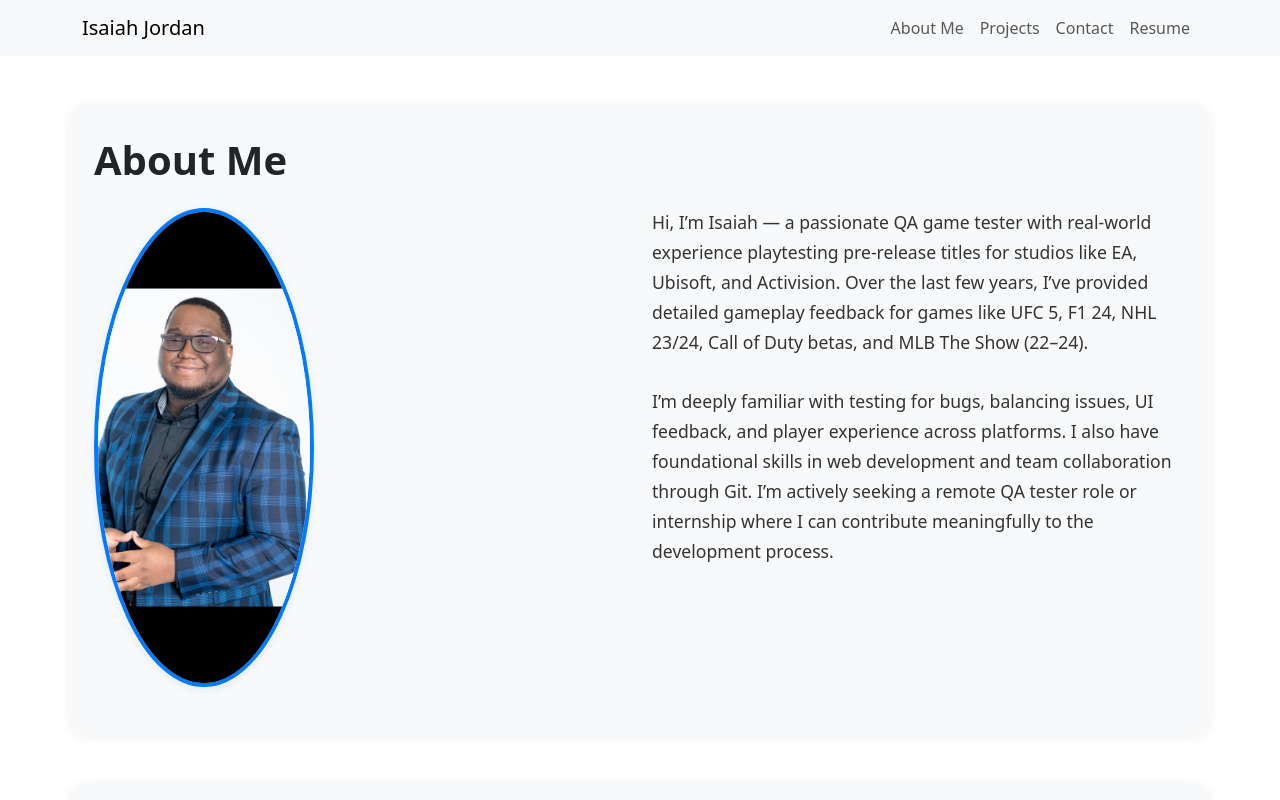
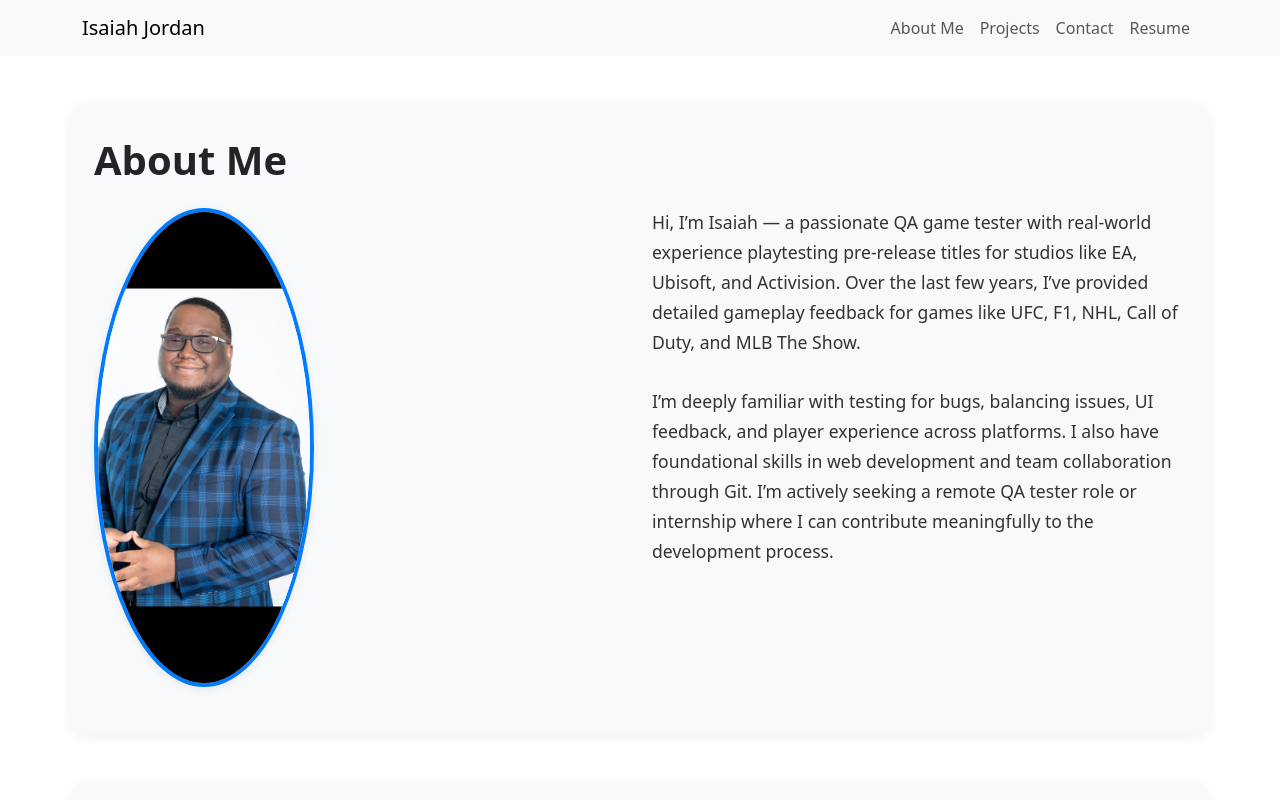
Before and after one commit to Ijordan4/my-portfolio, a React (Create React App) app: page /my-portfolio/aboutme in a window 1280 px wide. Shown: the top 800 px of the page. Built offline with nearby package versions, Linux system fonts and the light colour scheme.

Commit message:
starter site

```diff
--- a/src/components/AboutMe.js
+++ b/src/components/AboutMe.js
@@ -16,8 +16,8 @@ function AboutMe() {
           <p>
             Hi, I’m Isaiah — a passionate QA game tester with real-world experience
             playtesting pre-release titles for studios like EA, Ubisoft, and Activision. Over
-            the last few years, I’ve provided detailed gameplay feedback for games like UFC 5,
-            F1 24, NHL 23/24, Call of Duty betas, and MLB The Show (22–24).
+            the last few years, I’ve provided detailed gameplay feedback for games like UFC,
+            F1, NHL, Call of Duty, and MLB The Show.
             <br />
             <br />
             I’m deeply familiar with testing for bugs, balancing issues, UI feedback, and player
```
